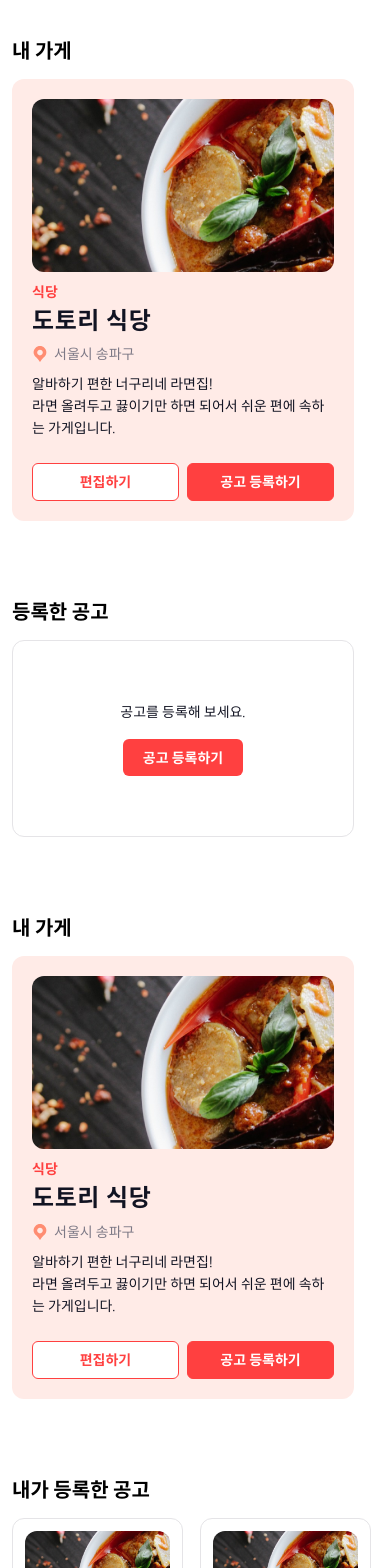
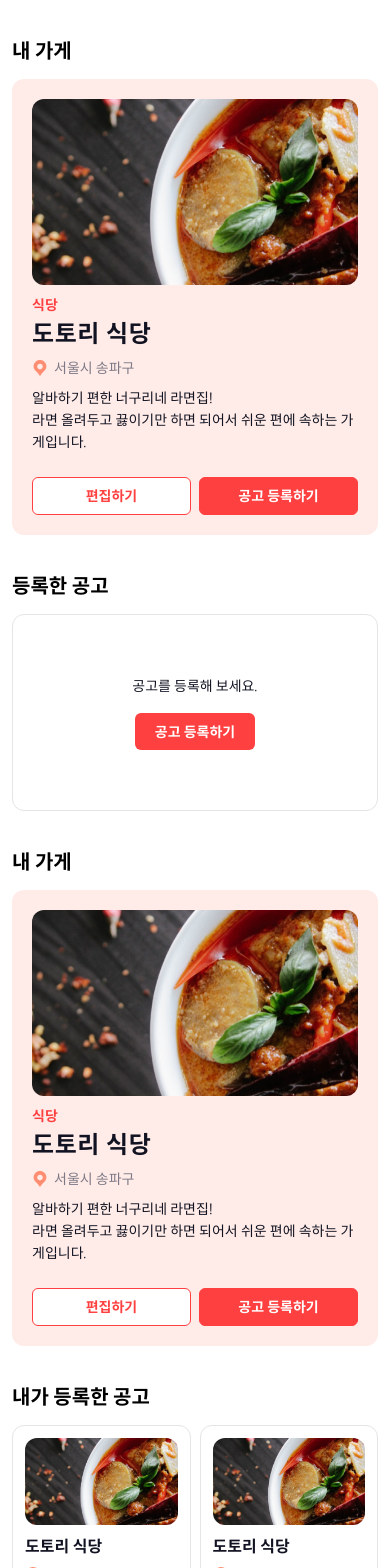
Before and after one commit to sprintPart3Team4/the-julge, a Next.js app: page /shop in a window 390 px wide. Shown: the top 1568 px of the page. Built offline with nearby package versions, Linux system fonts and the light colour scheme.

Commit message:
Design: 사장님-가게정보상세-컴포넌트 반응형 레이아웃 구현

```diff
--- a/components/shop/myShopProfile/MyShopProfile.module.scss
+++ b/components/shop/myShopProfile/MyShopProfile.module.scss
@@ -1,15 +1,13 @@
 @use "@/styles/variables.scss" as *;
 
-// 모바일 사이즈를 디폴트로
-.container {
+.wrap {
   position: relative;
   display: flex;
   justify-content: space-between;
   flex-direction: column;
   padding: 2rem;
   gap: 1.2rem;
-  max-width: 68rem;
-  width: calc(100% - 2.4rem);
+  width: 100%;
   border-radius: 1.2rem;
   background: $color-red-10;
   font-size: 1.4rem;
@@ -17,13 +15,13 @@
   @include tablet {
     gap: 1.6rem;
     padding: 2.4rem;
-    width: calc(100% - 6.4rem);
+    width: 100%;
   }
 
   @include desktop {
     flex-direction: row;
     gap: 2.8rem;
-    max-width: 96.4rem;
+    min-width: 100%;
   }
 
   .image {
--- a/components/shop/myShopProfile/MyShopProfile.tsx
+++ b/components/shop/myShopProfile/MyShopProfile.tsx
@@ -9,7 +9,7 @@ const cn = classNames.bind(styles);
 
 export default function MyShopProfile() {
   return (
-    <div className={cn("container")}>
+    <div className={cn("wrap")}>
       <Image src={TestImage} className={cn("image")} alt="테스트 이미지" objectFit="cover" />
       <div className={cn("contents")}>
         <div className={cn("shopInfo")}>
--- a/components/shop/noticeCard/NoticeCard.module.scss
+++ b/components/shop/noticeCard/NoticeCard.module.scss
@@ -1,13 +1,13 @@
 @use "@/styles/variables.scss" as *;
 
-.container {
-  // container의 width 값은 레이아웃 UI 작업하며 그리드에 맞게 변경할 예정입니다.
+.wrap {
   display: flex;
   flex-direction: column;
   justify-content: space-between;
   gap: 1.2rem;
   padding: 1.2rem;
-  width: 17.1rem;
+  width: 100%;
+  height: auto;
   border-radius: 1.2rem;
   border: 0.1rem solid $color-gray-20;
   background: $color-white;
@@ -15,11 +15,6 @@
   @include tablet {
     padding: 1.6rem;
     gap: 2rem;
-    width: 33.2rem;
-  }
-
-  @include desktop {
-    width: 31.2rem;
   }
 
   .image {
--- a/components/shop/noticeCard/NoticeCard.tsx
+++ b/components/shop/noticeCard/NoticeCard.tsx
@@ -16,7 +16,7 @@ type NoticeCardProps = {
 
 export default function NoticeCard({ isClosed = false }: NoticeCardProps) {
   return (
-    <div className={cn("container", { closed: isClosed })}>
+    <div className={cn("wrap", { closed: isClosed })}>
       {isClosed && <div className={cn("imgOverlay")}>마감 완료</div>}
       <Image className={cn("image")} src={TestImage} alt="테스트 이미지" />
       <div className={cn("contents")}>
--- a/components/shop/noticeSuggestion/NoticeSuggestion.module.scss
+++ b/components/shop/noticeSuggestion/NoticeSuggestion.module.scss
@@ -1,9 +1,8 @@
 @use "@/styles/variables.scss" as *;
 
-.container {
+.wrap {
   display: flex;
-  max-width: 68rem;
-  width: calc(100% - 2.4rem);
+  width: 100%;
   padding: 6rem 2.4rem;
   flex-direction: column;
   justify-content: center;
@@ -14,11 +13,6 @@
 
   @include tablet {
     gap: 2.4rem;
-    width: calc(100% - 6.4rem);
-  }
-
-  @include desktop {
-    max-width: 96.4rem;
   }
 
   span {
--- a/components/shop/noticeSuggestion/NoticeSuggestion.tsx
+++ b/components/shop/noticeSuggestion/NoticeSuggestion.tsx
@@ -5,7 +5,7 @@ const cn = classNames.bind(styles);
 
 export default function NoticeSuggestion() {
   return (
-    <div className={cn("container")}>
+    <div className={cn("wrap")}>
       <span>공고를 등록해 보세요.</span>
       <button>공고 등록하기</button>
     </div>
--- a/components/shop/shopPageLayout/ShopPageLayout.module.scss
+++ b/components/shop/shopPageLayout/ShopPageLayout.module.scss
@@ -1,21 +1,24 @@
 @use "@/styles/variables.scss" as *;
 
 .wrap {
-  margin: 0rem;
+  margin: 0 auto;
 
   section {
     display: flex;
     flex-direction: column;
     gap: 1.6rem;
-    padding: 4rem 1.2rem;
+    box-sizing: content-box;
+    margin: 4rem 1.2rem;
 
     @include tablet {
       gap: 3.2rem;
-      padding: 6rem 3.2rem;
+      margin: 6rem 3.2rem;
+      // max-width: 68rem; - 이렇게 하는 게 좋을지?
     }
 
     @include desktop {
-      padding: 6rem 23.8rem;
+      margin: 6rem auto;
+      width: 96.4rem;
     }
   }
 
```
